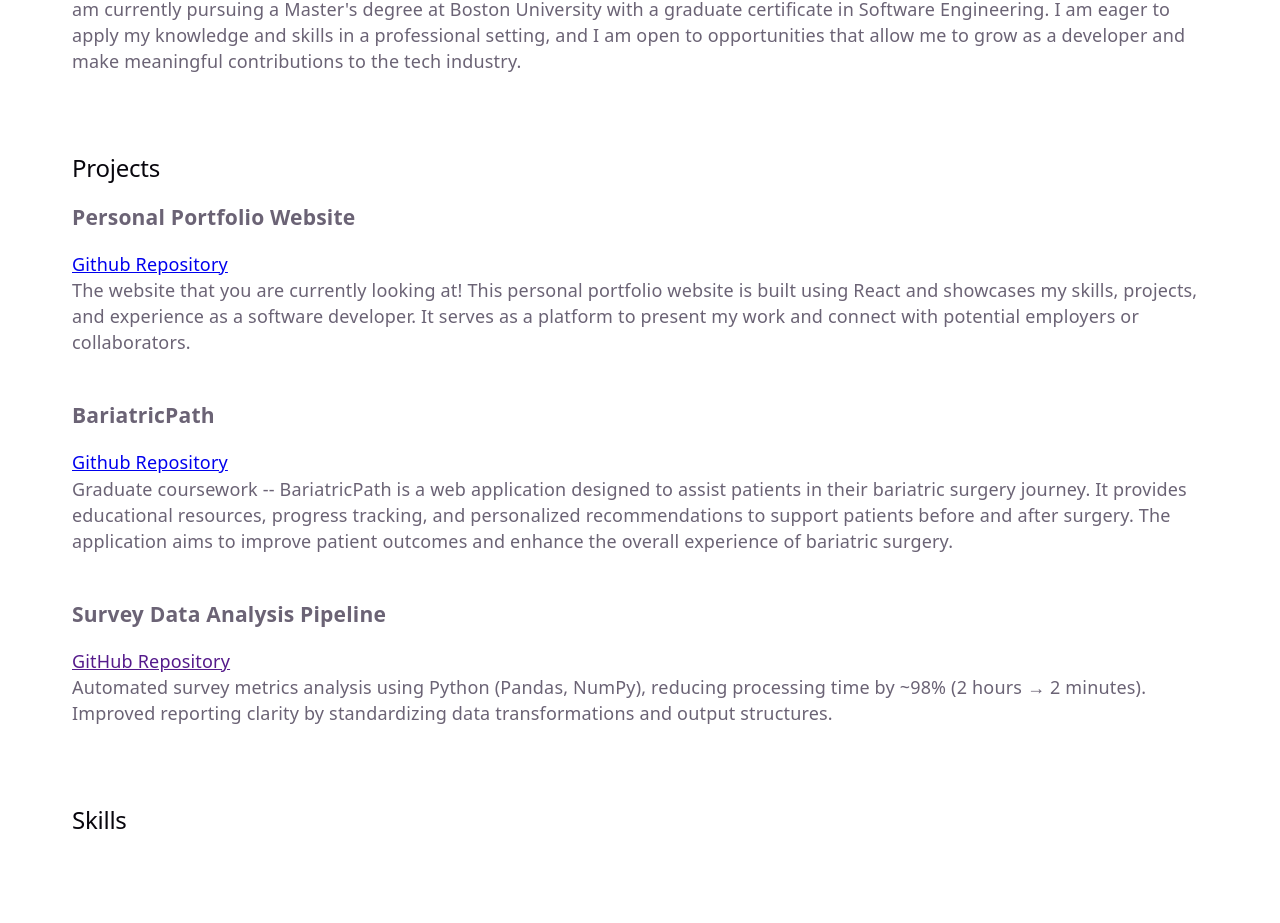
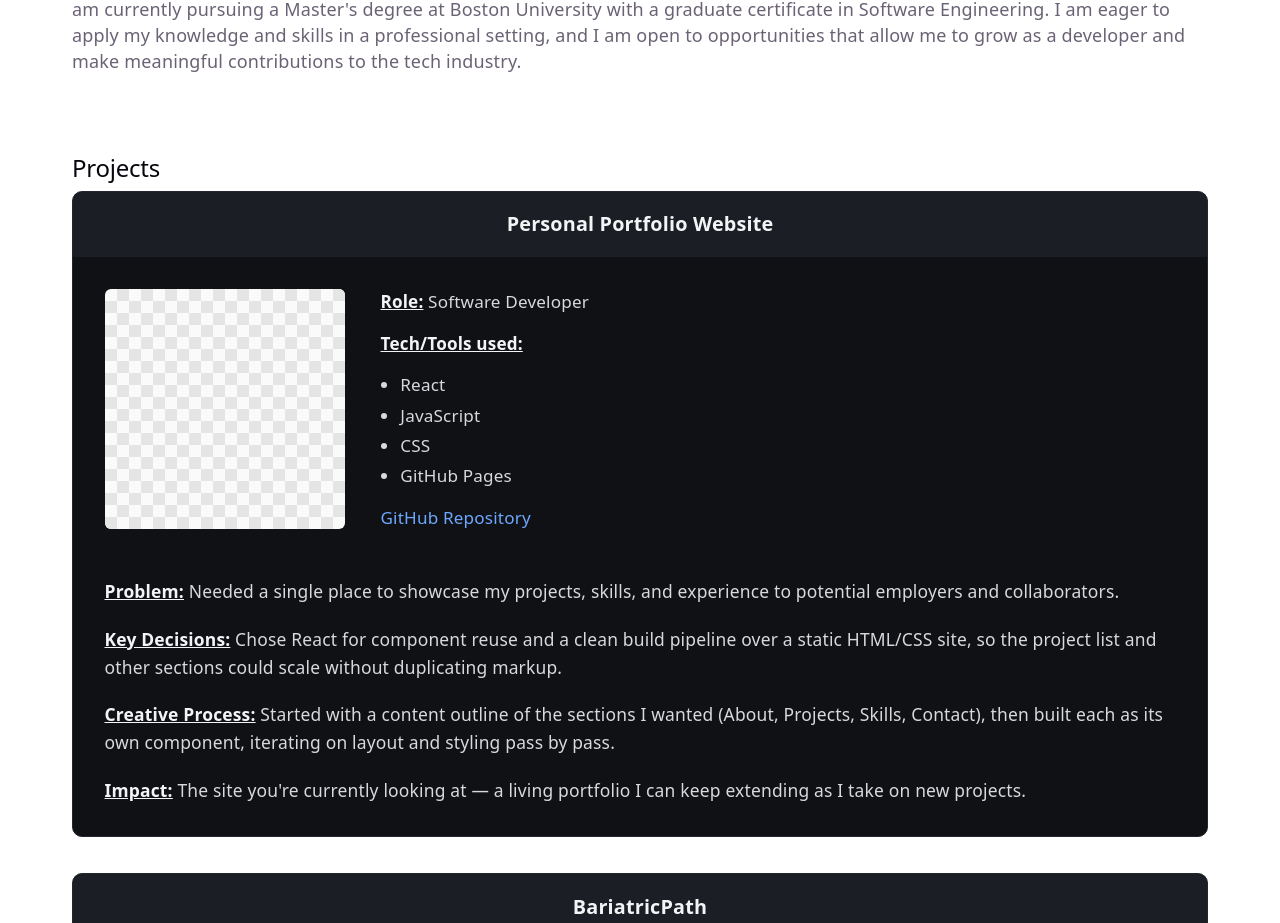
Before and after one commit to kasch890/my-portfolio, a React (Vite) app: page / in a window 1280 px wide. Shown: the part 419-1342 px from the top of the page. Built offline with nearby package versions, Linux system fonts and the light colour scheme.

Commit message:
Restyled projects to be project card with assistance from Claude

```diff
--- a/src/App.css
+++ b/src/App.css
@@ -24,3 +24,7 @@ button {
 button:hover {
   transform: scale(1.05);
 }
+
+section {
+  padding-bottom: 2rem;
+}
--- /dev/null
+++ b/src/Components/ProjectCard.jsx
@@ -0,0 +1,71 @@
+function ProjectCard({ project }) {
+  const {
+    title,
+    repoUrl,
+    image,
+    role,
+    tools,
+    problem,
+    keyDecisions,
+    creativeProcess,
+    impact,
+  } = project;
+
+  return (
+    <article className="project-card">
+      <div className="project-card__header">
+        <h3>{title}</h3>
+      </div>
+
+      <div className="project-card__body">
+        <div className="project-card__top">
+          <div className="project-card__image">
+            {image ? (
+              <img src={image} alt={`${title} screenshot`} />
+            ) : (
+              <div className="project-card__image-placeholder" aria-hidden="true" />
+            )}
+          </div>
+
+          <div className="project-card__meta">
+            <p>
+              <span className="project-card__label">Role:</span> {role}
+            </p>
+
+            <p className="project-card__tools-label">
+              <span className="project-card__label">Tech/Tools used:</span>
+            </p>
+            <ul className="project-card__tools-list">
+              {tools.map((tool) => (
+                <li key={tool}>{tool}</li>
+              ))}
+            </ul>
+
+            <p>
+              <a href={repoUrl} target="_blank" rel="noopener noreferrer">
+                GitHub Repository
+              </a>
+            </p>
+          </div>
+        </div>
+
+        <div className="project-card__details">
+          <p>
+            <span className="project-card__label">Problem:</span> {problem}
+          </p>
+          <p>
+            <span className="project-card__label">Key Decisions:</span> {keyDecisions}
+          </p>
+          <p>
+            <span className="project-card__label">Creative Process:</span> {creativeProcess}
+          </p>
+          <p>
+            <span className="project-card__label">Impact:</span> {impact}
+          </p>
+        </div>
+      </div>
+    </article>
+  );
+}
+
+export default ProjectCard;
--- a/src/Components/ProjectsSection.jsx
+++ b/src/Components/ProjectsSection.jsx
@@ -1,24 +1,64 @@
+import ProjectCard from "./ProjectCard";
+import "../styles/ProjectSection.css";
+
+const projectsData = [
+  {
+    title: "Personal Portfolio Website",
+    repoUrl: "https://github.com/kasch890/my-portfolio",
+    image: null,
+    role: "Software Developer",
+    tools: ["React", "JavaScript", "CSS", "GitHub Pages"],
+    problem:
+      "Needed a single place to showcase my projects, skills, and experience to potential employers and collaborators.",
+    keyDecisions:
+      "Chose React for component reuse and a clean build pipeline over a static HTML/CSS site, so the project list and other sections could scale without duplicating markup.",
+    creativeProcess:
+      "Started with a content outline of the sections I wanted (About, Projects, Skills, Contact), then built each as its own component, iterating on layout and styling pass by pass.",
+    impact:
+      "The site you're currently looking at — a living portfolio I can keep extending as I take on new projects.",
+  },
+  {
+    title: "BariatricPath",
+    repoUrl:
+      "https://github.com/BUMETCS673/cs673olsum26project-cs673olsum26team1",
+    image: null,
+    role: "Software Developer / Co-Lead",
+    tools: ["React", "Vitest", "Docker", "GitHub Actions", "DigitalOcean"],
+    problem:
+      "Patients preparing for or recovering from bariatric surgery lacked a single tool for educational resources, progress tracking, and personalized recommendations.",
+    keyDecisions:
+      "Took on a co-lead/configuration role covering infrastructure smoke testing and CI/CD, while also building out the Director Dashboard feature end to end.",
+    creativeProcess:
+      "Built a read-only Director Dashboard for the PROGRAM_DIRECTOR role, adding PatientMetrics and DirectorDashboard components, threading props through SearchBar and PatientTableList, fixing routes, and writing a full Vitest suite across three test files using an arrange/act/assert pattern.",
+    impact:
+      "Shipped a clean Iteration 3 release with working CI/CD, Docker/Nginx deployment, HTTPS, and security scanning (CodeQL, Trivy, OWASP ZAP), plus formal test documentation for the team.",
+  },
+  {
+    title: "Survey Data Analysis Pipeline",
+    repoUrl: "",
+    image: null,
+    role: "Software Developer / Data Scientist",
+    tools: ["Python", "Pandas", "NumPy", "PyCharm"],
+    problem:
+      "Client data reporting was taking far longer than expected and cost valuable manpower — each report took hours of manual work.",
+    keyDecisions:
+      "Originally the employee wanted me to build the charts in Excel so they could edit them manually. I found too many limitations there and couldn't produce the desired charts that way.",
+    creativeProcess:
+      "Talked with the employee in charge of creating the majority of these reports and noted the steps they used to manually do the data analysis. I cleaned the data and prepped it for analysis by removing duplicates and empty cells, followed their process to separate questions by group and then by question, then wrote functions to analyze the data and generate the graphs to their specifications, including the desired font type and chart colors.",
+    impact:
+      "Cut monthly client report creation from hours of manual work down to about 2 minutes. Employees can still open the file and use my inline comments to adjust things as needed in the future.",
+  },
+];
+
 function Projects() {
   return (
     <section id="projects">
       <h2>Projects</h2>
-        <h3>Personal Portfolio Website</h3>
-        <p><a href="https://github.com/kasch890/my-portfolio" target="_blank" rel="noopener noreferrer">Github Repository</a></p>
-        <p>
-          The website that you are currently looking at! This personal portfolio website is built using React and showcases my skills, projects, and experience as a software developer. It serves as a platform to present my work and connect with potential employers or collaborators.
-        </p>
-        <br></br>
-        <h3>BariatricPath</h3>
-        <p><a href="https://github.com/BUMETCS673/cs673olsum26project-cs673olsum26team1" target="_blank" rel="noopener noreferrer">Github Repository</a></p>
-        <p>
-          Graduate coursework -- BariatricPath is a web application designed to assist patients in their bariatric surgery journey. It provides educational resources, progress tracking, and personalized recommendations to support patients before and after surgery. The application aims to improve patient outcomes and enhance the overall experience of bariatric surgery.
-        </p>
-        <br></br>
-        <h3>Survey Data Analysis Pipeline</h3>
-        <p><a href="" target="_blank" rel="noopener noreferrer">GitHub Repository</a></p>
-        <p>
-        Automated survey metrics analysis using Python (Pandas, NumPy), reducing processing time by ~98% (2 hours → 2 minutes). Improved reporting clarity by standardizing data transformations and output structures.
-        </p>
+      <div className="project-list">
+        {projectsData.map((project) => (
+          <ProjectCard key={project.title} project={project} />
+        ))}
+      </div>
     </section>
   );
 }
--- /dev/null
+++ b/src/styles/ProjectSection.css
@@ -0,0 +1,132 @@
+/* ----- Layout ----- */
+.project-list {
+  display: flex;
+  flex-direction: column;
+  gap: 2rem;
+}
+
+/* ----- Card shell ----- */
+.project-card {
+  background-color: #0f1115;
+  border: 1px solid #23262e;
+  border-radius: 10px;
+  overflow: hidden;
+}
+
+.project-card__header {
+  background-color: #1b1e25;
+  padding: 1.1rem 1.5rem;
+  text-align: center;
+}
+
+.project-card__header h3 {
+  margin: 0;
+  color: #f3f4f6;
+  font-size: 1.1rem;
+  font-weight: 600;
+}
+
+.project-card__body {
+  padding: 1.75rem;
+  color: #d7d9dd;
+}
+
+/* ----- Top row: image + meta ----- */
+.project-card__top {
+  display: flex;
+  flex-wrap: wrap;
+  gap: 2rem;
+  margin-bottom: 1.75rem;
+}
+
+.project-card__image {
+  flex: 0 0 240px;
+  width: 240px;
+  height: 240px;
+  border-radius: 6px;
+  overflow: hidden;
+}
+
+.project-card__image img {
+  width: 100%;
+  height: 100%;
+  object-fit: cover;
+  display: block;
+}
+
+/* Checkerboard placeholder, matching the screenshot's empty image slots */
+.project-card__image-placeholder {
+  width: 100%;
+  height: 100%;
+  background-image: linear-gradient(45deg, #e5e5e5 25%, transparent 25%),
+    linear-gradient(-45deg, #e5e5e5 25%, transparent 25%),
+    linear-gradient(45deg, transparent 75%, #e5e5e5 75%),
+    linear-gradient(-45deg, transparent 75%, #e5e5e5 75%);
+  background-size: 24px 24px;
+  background-position: 0 0, 0 12px, 12px -12px, -12px 0;
+  background-color: #fafafa;
+}
+
+.project-card__meta {
+  flex: 1 1 220px;
+  min-width: 200px;
+  font-size: 0.95rem;
+  line-height: 1.5;
+}
+
+.project-card__meta p {
+  margin: 0 0 0.9rem;
+}
+
+.project-card__tools-label {
+  margin-bottom: 0.4rem;
+}
+
+.project-card__tools-list {
+  margin: 0 0 0.9rem;
+  padding-left: 1.1rem;
+}
+
+.project-card__tools-list li {
+  margin-bottom: 0.25rem;
+}
+
+.project-card__meta a {
+  color: #6ea8fe;
+  text-decoration: none;
+}
+
+.project-card__meta a:hover {
+  text-decoration: underline;
+}
+
+/* ----- Detail fields (Problem, Key Decisions, etc.) ----- */
+.project-card__details p {
+  margin: 0 0 1.1rem;
+  line-height: 1.6;
+  font-size: 0.97rem;
+}
+
+.project-card__details p:last-child {
+  margin-bottom: 0;
+}
+
+.project-card__label {
+  text-decoration: underline;
+  font-weight: 600;
+  color: #f3f4f6;
+}
+
+/* ----- Responsive: stack image above meta on narrow screens ----- */
+@media (max-width: 600px) {
+  .project-card__top {
+    flex-direction: column;
+  }
+
+  .project-card__image {
+    flex: none;
+    width: 100%;
+    max-width: 320px;
+    height: 220px;
+  }
+}
```
Lines whose indentation alone changed are shown as unchanged.
